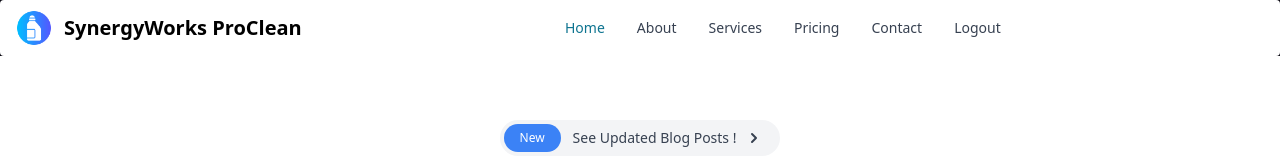
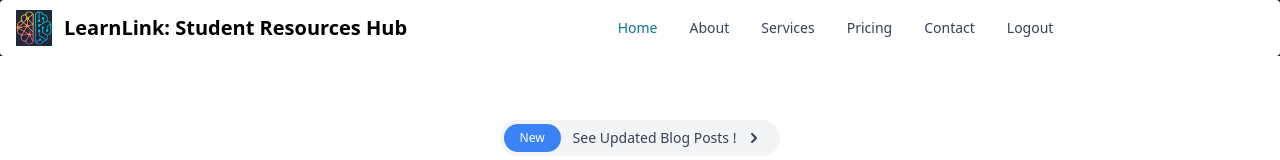
Before and after one commit to xavleon/college-website, a React (Create React App) app: page / in a window 1280 px wide. Shown: the top 160 px of the page. Built offline with nearby package versions, Linux system fonts and the light colour scheme.

Commit message:
updated logo and banner

```diff
--- a/src/Navbar/Navbar.js
+++ b/src/Navbar/Navbar.js
@@ -1,6 +1,7 @@
 import React, { useState } from "react";
 import { Navbar } from "flowbite-react";
 import bottleImage from "./bottle.png";
+import brain from "./brain-logo.png"
 
 const Nav = () => {
   const [isOpen, setIsOpen] = useState(false);
@@ -12,12 +13,12 @@ const Nav = () => {
       <Navbar fluid rounded>
         <Navbar.Brand href="https://flowbite-react.com">
           <img
-            src={bottleImage}
+            src={brain}
             className="mr-3 h-6 sm:h-9"
             alt="Flowbite React Logo"
           />
           <span className="self-center whitespace-nowrap text-xl font-semibold dark:text-white">
-            SynergyWorks ProClean
+          LearnLink: Student Resources Hub
           </span>
         </Navbar.Brand>
         <div className="flex md:order-2">
```
Also changed, not shown: src/Navbar/brain-logo.png (added).
